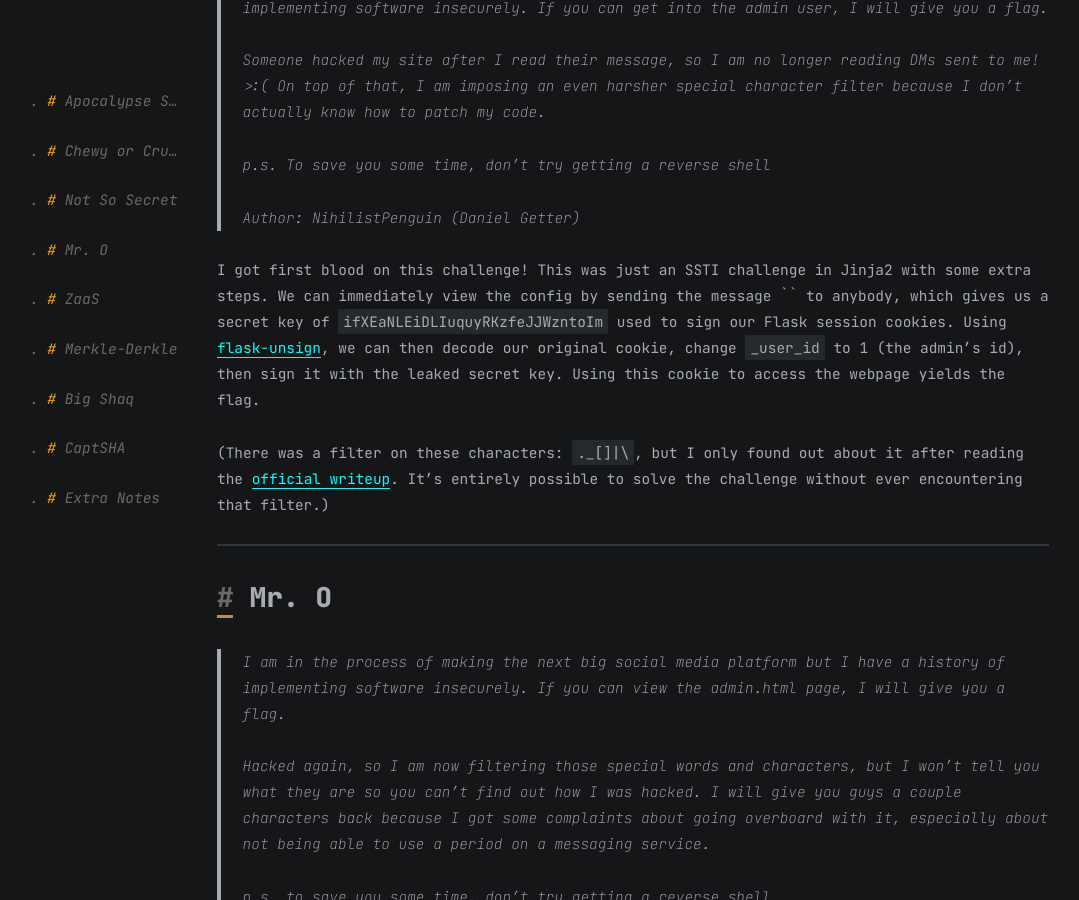
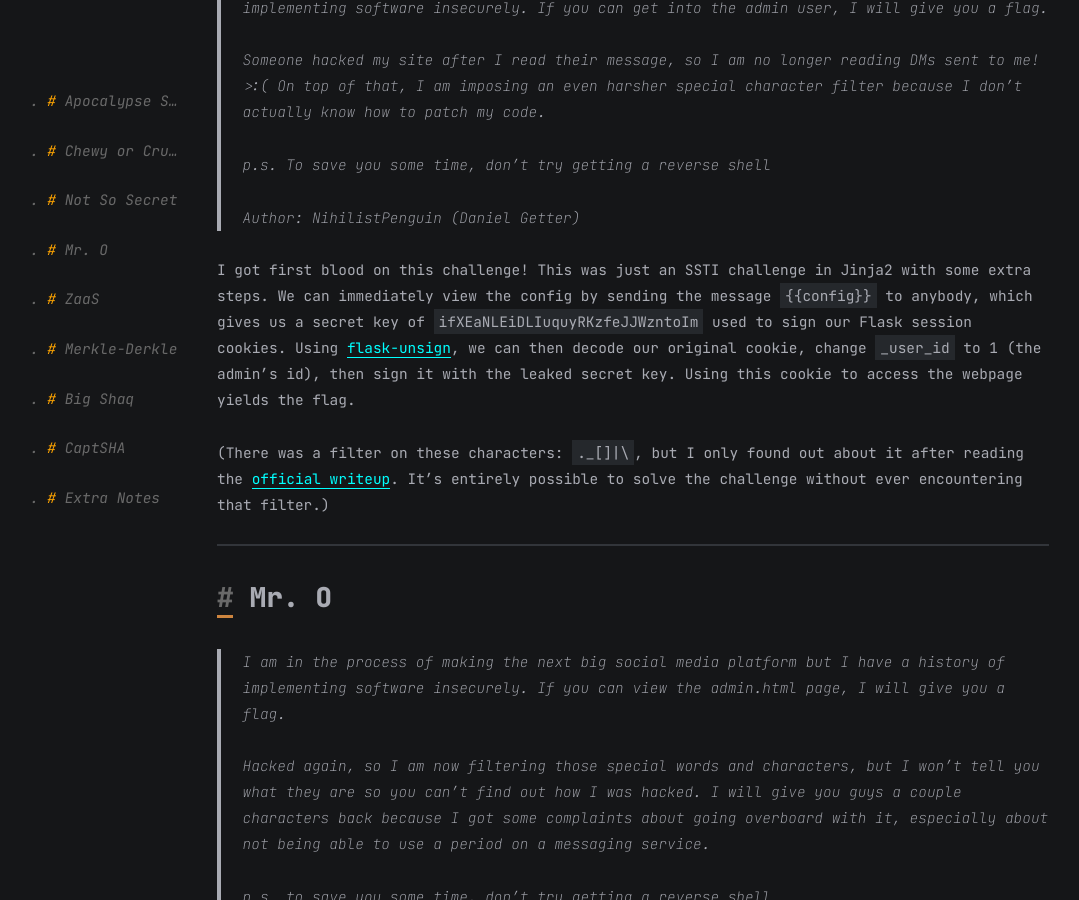
Before and after one commit to x-c-3/x-c-3.github.io, a Jekyll site: the page built from all_collections/_posts/2022-05-01-patriotctf-2022.markdown, in a window 1280 px wide and 900 px high, scrolled down 3494 px. Shown: the whole window, without its empty margins (7-1086 px from the left). Built offline with Jekyll 4.4.1, drawn with Linux system fonts in a browser that asks for light colours.

Commit message:
fixed templating issues

````diff
--- a/all_collections/_posts/2022-05-01-patriotctf-2022.markdown
+++ b/all_collections/_posts/2022-05-01-patriotctf-2022.markdown
@@ -6,6 +6,9 @@ date:   2022-05-01 00:00:00 +0000
 categories: ctf patriotctf web programming crypto
 description: "its the ctf"
 ---
+
+{% raw %}
+
 *[Challenges](https://pctf.competitivecyber.club/challenges)*
 
 Here are my writeups from PatriotCTF 2022! I came 26th overall, which was higher than I was expecting to get doing almost only the web challenges (which were incredibly fun). Rabbit holes and failed attempted challenges will be at the end. Please enjoy!
@@ -132,7 +135,6 @@ I got first blood on this challenge! This was just an SSTI challenge in Jinja2 w
 >
 > Author: NihilistPenguin (Daniel Getter)
 
-{% raw %}
 I got first blood on this challenge as well! This was a step up from the previous challenge and was unlike any SSTI challenge I'd seen before. The filters were a bit harsher, with `{{` and `}}` filtered out, but luckily `{%` and `%}` weren't, so we could make use of Jinja tags. Additionally, `.` was no longer filtered, so we could now use some common Jinja2 SSTI payloads, such as:
 
 ```py
@@ -222,7 +224,6 @@ with zipfile.ZipFile("exploit.zip", "w") as zf:
 ```
 
 Uploading this now will overwrite the `upload.html` file with a file containing our malicious Jinja templating code, then render `upload.html`, evaluating our code and printing out the contents of `admin.html`, as required.
-{% endraw %}
 
 ---
 
@@ -459,3 +460,5 @@ print(conn.recvline())
 **Merkle-Derkle**: I spent 4 hours on that challenge!!! It was mostly due to me having never done this sort of attack before, and also UTF-8 splitting up the bytes in the extension payload, which I didn't realise for a very long time. The horrible script is a reflection of this, and I hope that I will never feel so desperate as to use `ii` to refer to an index ever again.
 
 Thank you very much for reading.
+
+{% endraw %}
````
